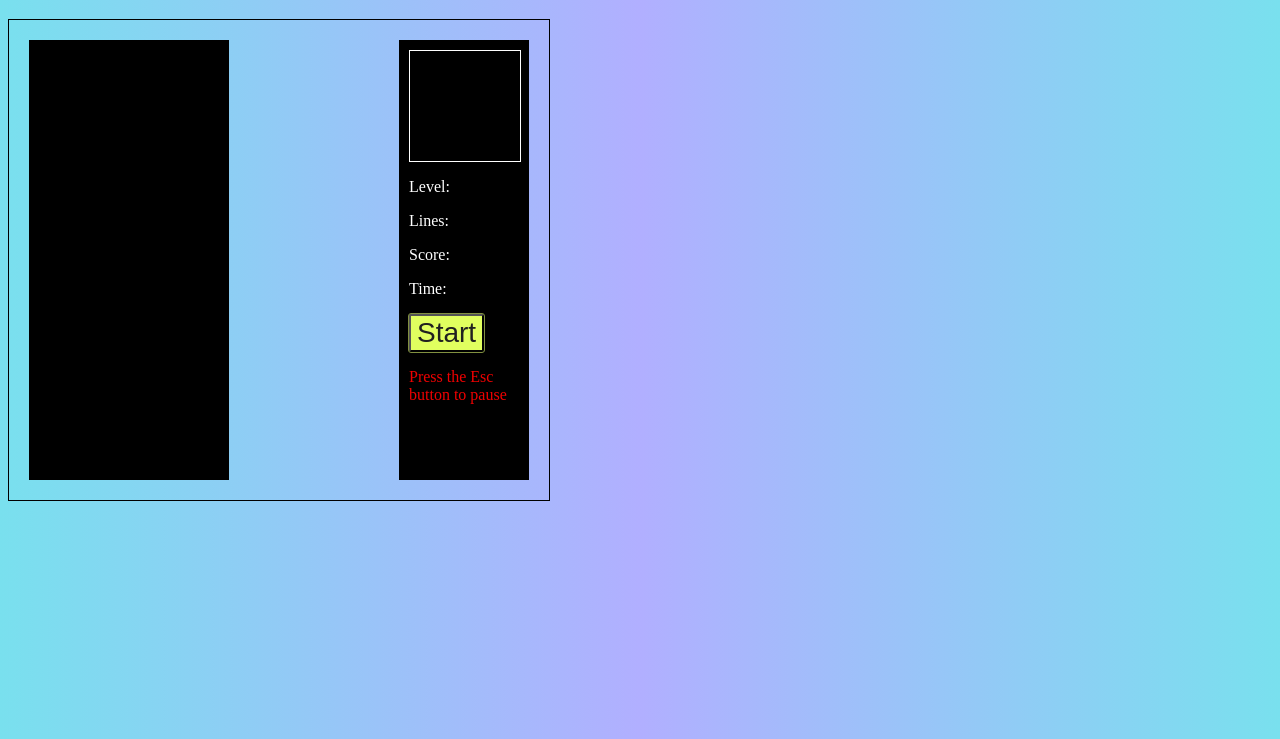
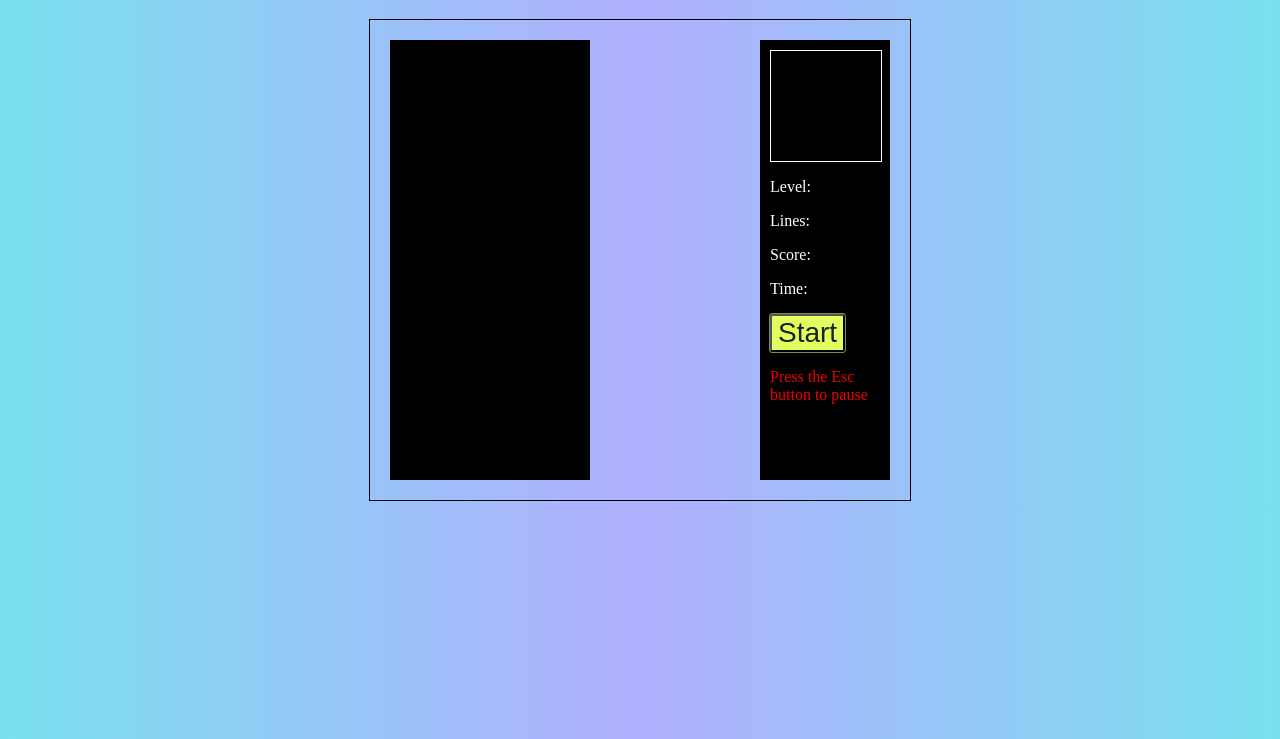
Before and after one commit to NicoMaker/Tetris, a plain HTML site: page index.html in a window 1280 px wide. Shown: the part 61-800 px from the top of the page. Drawn offline with Linux system fonts and the light colour scheme.

Commit message:
Centarto schema di gioco

```diff
--- a/styleTetris.css
+++ b/styleTetris.css
@@ -4,9 +4,12 @@ body {
 }
 
 #tetris {
+    position: relative;
     width: 500px;
     border: 1px solid black;
     padding: 20px;
+    left: 50%;
+    transform: translateX(-50%);
 }
 
 #canvas {
```
